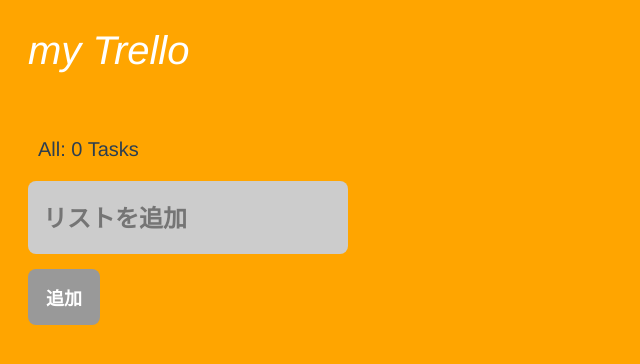
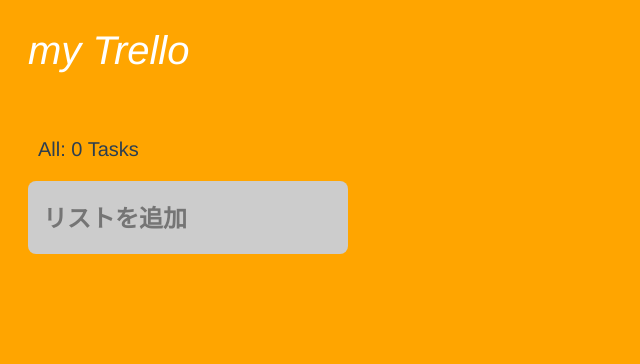
Before and after one commit to asakon/my-trello, a Vue app: page / in a window 1280 px wide. Shown: the top 364 px of the page, without its empty margins (0-640 px from the left). Built offline with nearby package versions, Linux system fonts and the light colour scheme.

Commit message:
ボタンの活性化

```diff
--- a/src/components/ListAdd.vue
+++ b/src/components/ListAdd.vue
@@ -6,7 +6,7 @@
                 placeholder="リストを追加"
                 @focusin="startEditing"
                 @focusout="finishEditing">
-        <button type="submit" class="add-button">追加</button>
+        <button type="submit" class="add-button" v-if="isEditing || titleExists">追加</button>
     </form>
 </template>
 
@@ -24,8 +24,14 @@
             if (this.isEditing) {
                 classList.push('active')
             }
+            if (this.titleExists) {
+                classList.push('addable')
+            }
             return classList
-        }
+        },
+        titleExists() {
+            return this.title.length > 0
+        },
     },
     methods: {
         addList: function() {
```
